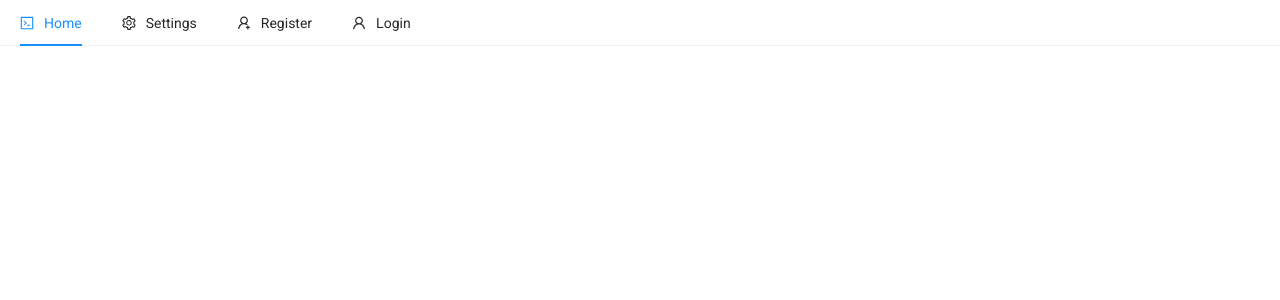
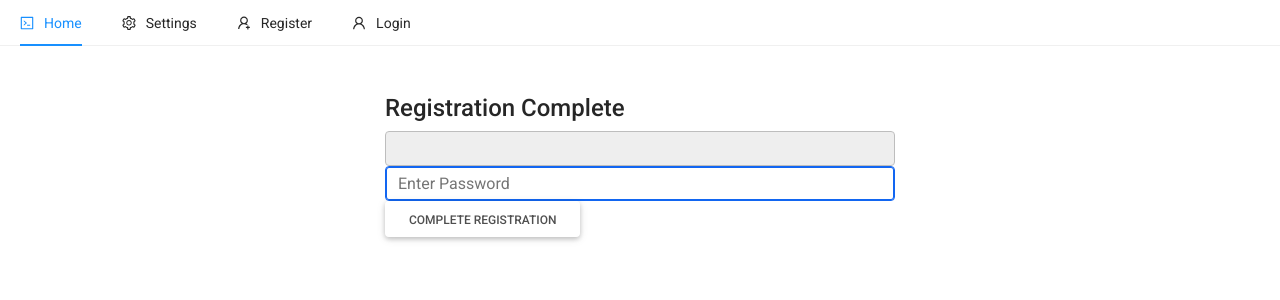
Before and after one commit to Cannon-Cloud/ecommsite, a React (Create React App) app: page /register/complete in a window 1280 px wide. Shown: the top 300 px of the page. Built offline with nearby package versions, Linux system fonts and the light colour scheme; no server answers.

Commit message:
Added user login logic with Redux

```diff
--- a/package.json
+++ b/package.json
@@ -15,8 +15,12 @@
     "node-sass": "^6.0.1",
     "react": "^17.0.2",
     "react-dom": "^17.0.2",
+    "react-redux": "^7.2.4",
     "react-router-dom": "^5.2.0",
     "react-scripts": "4.0.3",
+    "react-toastify": "^7.0.4",
+    "redux": "^4.1.0",
+    "redux-devtools-extension": "^2.13.9",
     "web-vitals": "^1.0.1"
   },
   "scripts": {
--- a/src/App.js
+++ b/src/App.js
@@ -1,19 +1,45 @@
-import React from "react";
+import React, { useEffect } from "react";
 import { Switch, Route } from "react-router-dom";
+import { ToastContainer } from "react-toastify";
+import "react-toastify/dist/ReactToastify.css";
 
 import Login from "./pages/auth/Login";
 import Register from "./pages/auth/Register";
 import Home from "./pages/Home";
 import Header from "./components/nav/Header";
+import RegisterComplete from "./pages/auth/RegisterComplete";
+
+import { auth } from "./firebase";
+import { useDispatch } from "react-redux";
 
 const App = () => {
+  const dispatch = useDispatch();
+
+  useEffect(() => {
+    const unsubscribe = auth.onAuthStateChanged(async (user) => {
+      if (user) {
+        const idTokenResult = await user.getIdTokenResult();
+        dispatch({
+          type: "LOGGED_IN_USER",
+          payload: {
+            email: user.email,
+            token: idTokenResult.token,
+          },
+        });
+      }
+    });
+    return () => unsubscribe();
+  }, []);
+
   return (
     <React.Fragment>
       <Header />
+      <ToastContainer />
       <Switch>
         <Route exact path="/" component={Home} />
         <Route exact path="/login" component={Login} />
         <Route exact path="/register" component={Register} />
+        <Route exact path="/register/complete" component={RegisterComplete} />
       </Switch>
     </React.Fragment>
   );
--- a/src/firebase.js
+++ b/src/firebase.js
@@ -1,4 +1,5 @@
-import * as firebase from "firebase";
+import firebase from "firebase/app";
+import "firebase/auth";
 
 const firebaseConfig = {
   apiKey: "AIzaSyDjLupamzskyzHQURjxkZmGpa8jSY40OCE",
@@ -8,8 +9,10 @@ const firebaseConfig = {
   messagingSenderId: "1080529739920",
   appId: "1:1080529739920:web:111a790ca253d298d87815",
 };
-// Initialize Firebase
-firebase.initializeApp(firebaseConfig);
-
+if (!firebase.apps.length) {
+  firebase.initializeApp(firebaseConfig);
+}
+// export
+// export default firebase;
 export const auth = firebase.auth();
-export const googleAuthProvider = new firebase.auth.googleAuthProvider();
+export const googleAuthProvider = new firebase.auth.GoogleAuthProvider();
--- a/src/index.js
+++ b/src/index.js
@@ -3,17 +3,24 @@ import ReactDOM from "react-dom";
 import "./index.css";
 import App from "./App";
 import reportWebVitals from "./reportWebVitals";
+import { createStore } from "redux";
+import { composeWithDevTools } from "redux-devtools-extension";
+import rootReducer from "./reducers";
+import { Provider } from "react-redux";
 
 import { BrowserRouter } from "react-router-dom";
 import "antd/dist/antd.css";
 import "./test.css";
 
+const store = createStore(rootReducer, composeWithDevTools());
+
 ReactDOM.render(
-  <React.StrictMode>
+  <Provider store={store}>
     <BrowserRouter>
       <App />
     </BrowserRouter>
-  </React.StrictMode>,
+  </Provider>,
+
   document.getElementById("root")
 );
 
--- a/src/pages/auth/Register.js
+++ b/src/pages/auth/Register.js
@@ -1,11 +1,58 @@
-import React from 'react'
+import React, { useState } from "react";
+import { auth } from "../../firebase";
+import { toast } from "react-toastify";
 
 const Register = () => {
+  const [email, setEmail] = useState("");
+
+  const handleSubmit = async (event) => {
+    console.log("EVN-------->", process.env.REACT_APP_REGISTER_REDIRECT_URL);
+    event.preventDefault();
+    const config = {
+      url: process.env.REACT_APP_REGISTER_REDIRECT_URL,
+      handleCodeInApp: true,
+    };
+
+    await auth.sendSignInLinkToEmail(email, config);
+    toast.success(
+      `Email is sent to ${email}. Click the link to complete your registration`
+    );
+    // save user email in local storage
+    window.localStorage.setItem("emailForRegistration", email);
+    setEmail("");
+  };
+
+  const onChangeHandler = (event) => {
+    setEmail(event.target.value);
+  };
+
+  const registerForm = () => (
+    <form onSubmit={handleSubmit}>
+      <input
+        type="email"
+        className="form-control"
+        value={email}
+        onChange={onChangeHandler}
+        autoFocus
+      />
+
+      <button type="submit" className="btn btn-raised">
+        Register
+      </button>
+    </form>
+  );
+
   return (
-    <div>
-      <p>Register</p>
+    <div className="container p-5">
+      <div className="row">
+        <div className="col-md-6 offset-md-3">
+          <h4>Register</h4>
+
+          {registerForm()}
+        </div>
+      </div>
     </div>
-  )
-}
+  );
+};
 
-export default Register
+export default Register;
--- /dev/null
+++ b/src/pages/auth/RegisterComplete.js
@@ -0,0 +1,83 @@
+import React, { useEffect, useState } from "react";
+import { auth } from "../../firebase";
+import { toast } from "react-toastify";
+
+const RegisterComplete = (props) => {
+  const [email, setEmail] = useState("");
+  const [password, setPassword] = useState("");
+
+  useEffect(() => {
+    setEmail(window.localStorage.getItem("emailForRegistration"));
+  }, []);
+
+  const onChangeHandler = (event) => {
+    setPassword(event.target.value);
+  };
+
+  const handleSubmit = async (event) => {
+    event.preventDefault();
+
+    if (!email || !password) {
+      toast.error("Email and password are required");
+      return;
+    }
+
+    if (password.length < 6) {
+      toast.error("Password must be at least 6 charachters in lenght");
+      return;
+    }
+
+    try {
+      const result = await auth.signInWithEmailLink(
+        email,
+        window.location.href
+      );
+      if (result.user.emailVerified) {
+        // remove email from local storage
+        window.localStorage.removeItem("emailForRegistration");
+        // get user id token
+        let user = auth.currentUser;
+        await user.updatePassword(password);
+        const idTokenResult = await user.getIdTokenResult();
+        // redux store
+        console.log("user", user, "Token", idTokenResult);
+        // hash password
+        // redirect
+        props.history.push("/");
+      }
+    } catch (error) {
+      toast.error(error.message);
+    }
+  };
+
+  const completeRegistrationForm = () => (
+    <form onSubmit={handleSubmit}>
+      <input type="email" className="form-control" value={email} disabled />
+      <input
+        type="password"
+        className="form-control"
+        value={password}
+        onChange={onChangeHandler}
+        autoFocus
+        placeholder="Enter Password"
+      />
+      <button type="submit" className="btn btn-raised">
+        Complete Registration
+      </button>
+    </form>
+  );
+
+  return (
+    <div className="container p-5">
+      <div className="row">
+        <div className="col-md-6 offset-md-3">
+          <h4>Registration Complete</h4>
+
+          {completeRegistrationForm()}
+        </div>
+      </div>
+    </div>
+  );
+};
+
+export default RegisterComplete;
--- /dev/null
+++ b/src/reducers/index.js
@@ -0,0 +1,8 @@
+import { combineReducers } from "redux";
+import userReducer from "./userReducer";
+
+const rootReducer = combineReducers({
+  user: userReducer,
+});
+
+export default rootReducer;
--- /dev/null
+++ b/src/reducers/userReducer.js
@@ -0,0 +1,12 @@
+const userReducer = (state = null, action) => {
+  switch (action.type) {
+    case "LOGGED_IN_USER":
+      return action.payload;
+    case "LOGOUT":
+      return action.payload;
+    default:
+      return state;
+  }
+};
+
+export default userReducer;
```
Also changed, not shown: 2 other files (tests, documents, lock files or other folders).
